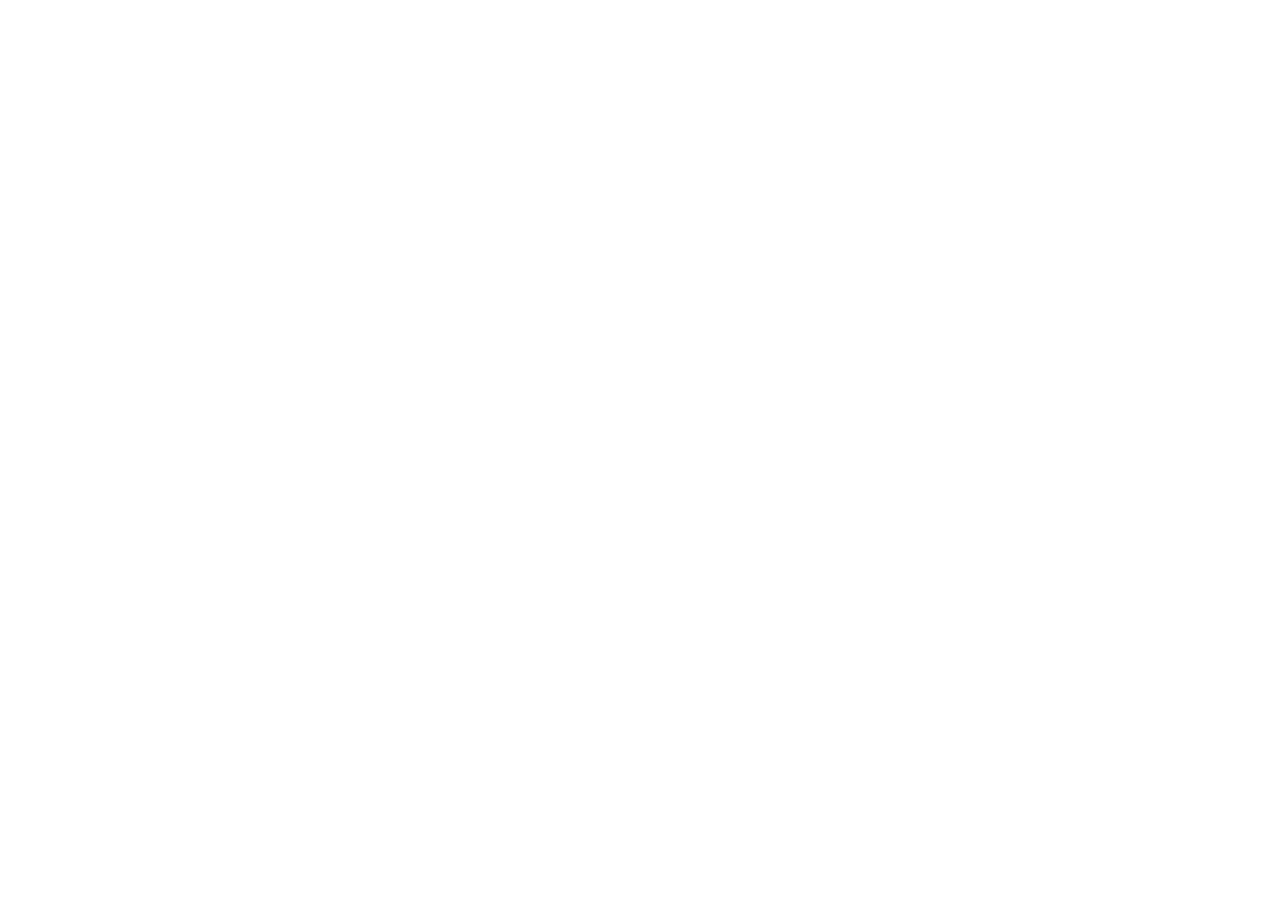
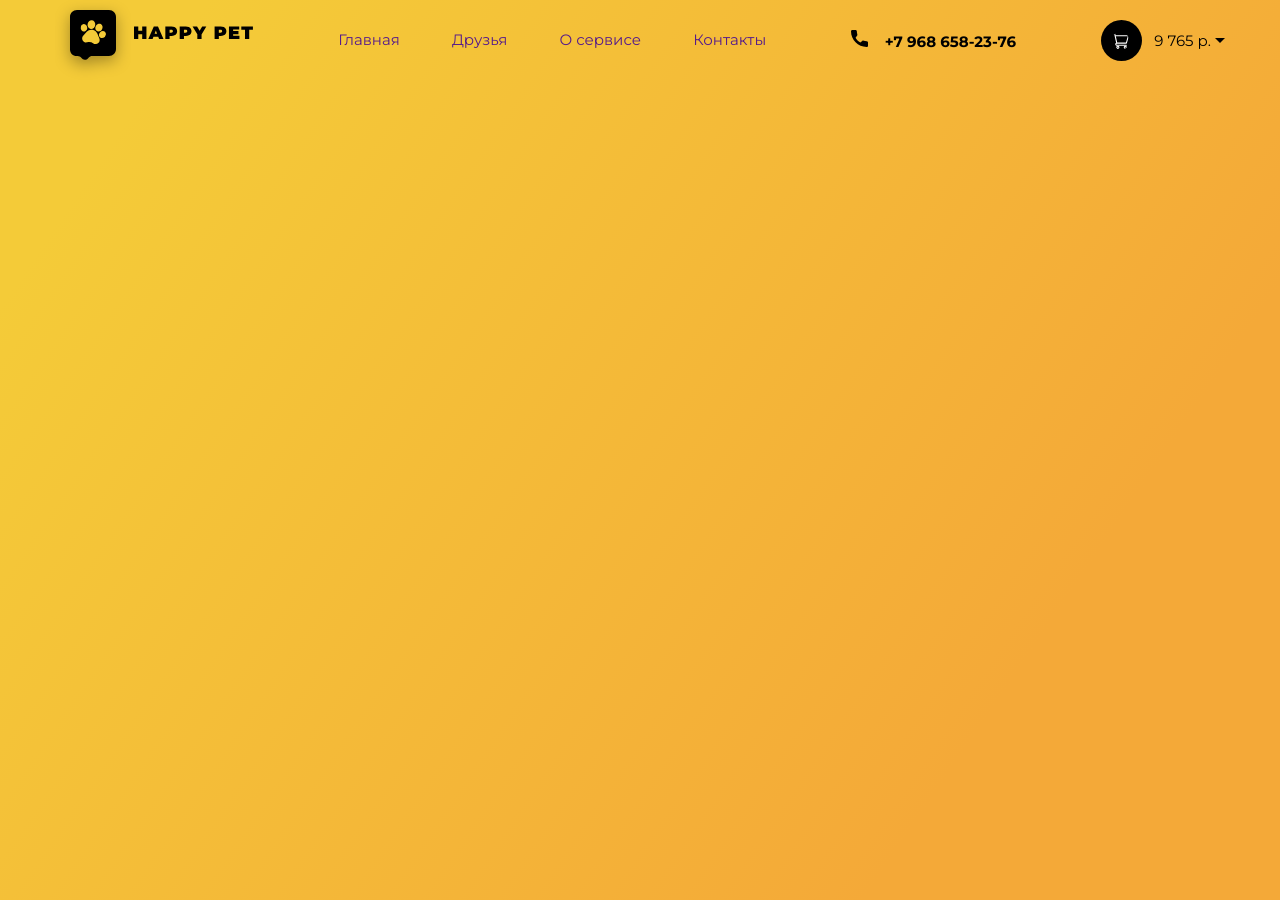
Before and after one commit to ReNegade322/Happy-pet, a website: page index.html in a window 1280 px wide. Before the commit the page ends 800 px from the top, so only its background shows below. Drawn offline with Linux system fonts and the light colour scheme.

Commit message:
add header

```diff
--- a/index.html
+++ b/index.html
@@ -1,5 +1,5 @@
 <!DOCTYPE html>
-<html lang="en">
+<html lang="ru">
 <head>
     <meta charset="UTF-8">
     <meta http-equiv="X-UA-Compatible" content="IE=edge">
@@ -9,5 +9,44 @@
 </head>
 <body>
 
+
+    <!-- Header -->
+    <header class="header--row">
+        <img src="assets/icons/Logo.svg" alt="Happy Pet logo">
+
+        <div class="navigation">
+            <a class="link header__navigation" href="">Главная</a>
+            <a class="link header__navigation" href="">Друзья</a>
+            <a class="link header__navigation" href="">О сервисе</a>
+            <a class="link header__navigation" href="">Контакты</a>
+        </div>
+
+        <div>
+            <img src="assets/icons/phone--icon.svg" alt="">
+            <p class="phone--number">+7 968 658-23-76</p>
+        </div>
+
+        <div class="cart">
+            <img class="cart--icon" src="assets/icons/cart--icon.svg" alt="">
+            <p class="navigation__text count">9 765 р.</p>
+            <img src="./assets/icons/header__dropdown--icon.svg" alt="">
+        </div>
+    </header>
+
+    <main>
+        <!-- Hero Screen -->
+        <div class="hero-screen">
+
+        </div>
+
+
+
+
+
+    </main>
+
+    <footer>
+
+    </footer>
 </body>
 </html>
--- a/styles/base/_typography.scss
+++ b/styles/base/_typography.scss
@@ -1 +1,30 @@
 @import url('https://fonts.googleapis.com/css2?family=Montserrat:wght@400;500;700;900&display=swap');
+
+// Header
+
+.link{
+    text-decoration: none;
+}
+
+
+.navigation__text{
+    font-size: 15px;
+    font-weight: 400;
+    display: inline;
+}
+
+.phone--number{
+    font-size: 15px;
+    font-weight: 700;
+    display: inline;
+    margin-left: 12px;
+}
+
+.count{
+    margin: 0 4px 0 12px;
+}
+
+.header__navigation{
+    font-size: 15px;
+    font-weight: 400;
+}
--- a/styles/components/_buttons.scss
+++ b/styles/components/_buttons.scss
@@ -0,0 +1,5 @@
+.cart--icon{
+    padding: 12px 13px 11px 10px;
+    background-color: black;
+    border-radius: 50px;
+}
--- /dev/null
+++ b/styles/layouts/_first-screen.scss
@@ -0,0 +1,7 @@
+.hero-screen{
+    background: linear-gradient(124.13deg, #F4CB38 10.97%, #F4A938 77.98%);
+    width: 100%;
+    height: 900px;
+    position: absolute;
+    top: 0;
+}
--- a/styles/layouts/_header.scss
+++ b/styles/layouts/_header.scss
@@ -0,0 +1,20 @@
+.header--row{
+    margin: 0 auto;
+    max-width: 1170px;
+    width: 100%;
+    display: flex;
+    flex-direction: row;
+    justify-content: space-between;
+    align-items: center;
+    z-index: 1;
+    position: sticky;
+}
+
+.cart{
+    display: flex;
+    align-items: center;
+}
+
+.header__navigation:not(:last-child){
+    margin-right: 48px;
+}
--- a/styles/main.scss
+++ b/styles/main.scss
@@ -13,6 +13,7 @@
 @import 'styles/components/_dropdown.scss';
 
 @import 'styles/layouts/_footer.scss';
-@import 'styles/layouts/_forms.scss';
+@import 'styles/layouts/_first-screen.scss';
 @import 'styles/layouts/_header.scss';
-@import 'styles/layouts/_navigation.scss';
+@import 'styles/layouts/_catalogue.scss';
+@import 'styles/layouts/_about.scss';
```
Also changed, not shown: assets/icons/advantages__icon--dog.svg (renamed from assets/icons/advantages--icon--dog.svg), assets/icons/advantages__icon--handshake.svg (renamed from assets/icons/advantages--icon--handshake.svg), assets/icons/advantages__icon--medicine.svg (renamed from assets/icons/advantages--icon--medicine.svg), assets/icons/card__icon--btn.svg (renamed from assets/icons/card--icon--btn.svg), assets/icons/card__icon--toilet .svg (renamed from assets/icons/card--icon--toilet .svg), assets/icons/footer__dropdown--icon.svg (renamed from assets/icons/dropdown--icon.svg), assets/icons/form__arrow.svg (renamed from assets/icons/form--arrow.svg), assets/icons/header__dropdown--icon.svg (added), assets/icons/slider__arrow.svg (renamed from assets/icons/slider--arrow.svg), css/main.css, styles/layouts/_about.scss (added), styles/layouts/_catalogue.scss (added), styles/layouts/_forms.scss (deleted), styles/layouts/_navigation.scss (deleted).
